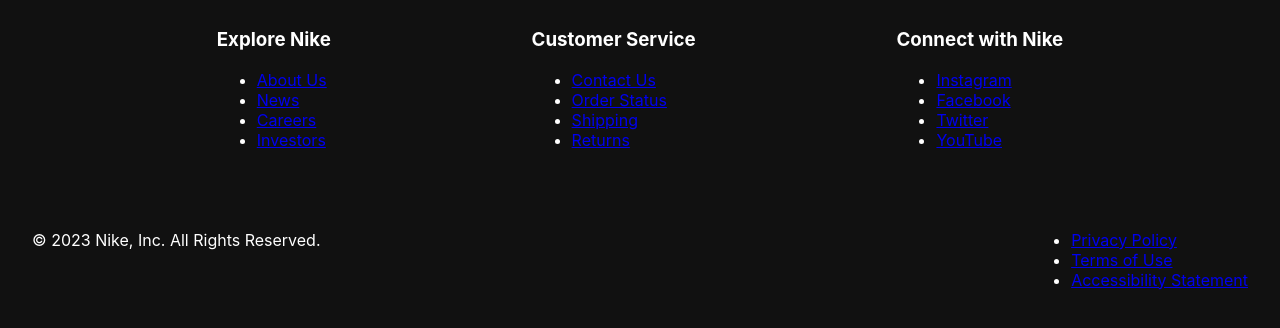
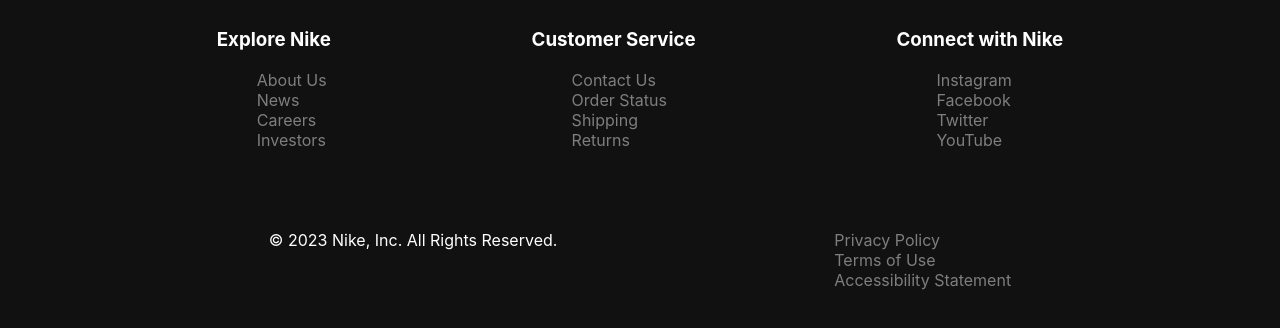
Before and after one commit to KasparsRevins/mui-copy-nike, a React (Create React App) app: page / in a window 1280 px wide. Shown: the part 1880-2208 px from the top of the page. Built offline with nearby package versions, Linux system fonts and the light colour scheme.

Commit message:
Footer done

```diff
--- a/src/components/Layout/Footer/footer.js
+++ b/src/components/Layout/Footer/footer.js
@@ -2,6 +2,12 @@
 import React from "react";
 
 const Footer = () => {
+
+  const linkStyle = {
+    textDecoration: "none",
+    color: "#7e7e7e",
+  };
+
   return (
     <footer>
       <Box
@@ -16,52 +22,52 @@
       >
         <div>
           <h3>Explore Nike</h3>
-          <ul>
+          <ul style={{ listStyleType: "none", }}>
             <li>
-              <a href="#">About Us</a>
+              <a href="#" style={linkStyle}>About Us</a>
             </li>
             <li>
-              <a href="#">News</a>
+              <a href="#" style={linkStyle}>News</a>
             </li>
             <li>
-              <a href="#">Careers</a>
+              <a href="#" style={linkStyle}>Careers</a>
             </li>
             <li>
-              <a href="#">Investors</a>
+              <a href="#" style={linkStyle}>Investors</a>
             </li>
           </ul>
         </div>
         <div>
           <h3>Customer Service</h3>
-          <ul>
+          <ul style={{ listStyleType: "none", }}>
             <li>
-              <a href="#">Contact Us</a>
+              <a href="#" style={linkStyle}>Contact Us</a>
             </li>
             <li>
-              <a href="#">Order Status</a>
+              <a href="#" style={linkStyle}>Order Status</a>
             </li>
             <li>
-              <a href="#">Shipping</a>
+              <a href="#" style={linkStyle}>Shipping</a>
             </li>
             <li>
-              <a href="#">Returns</a>
+              <a href="#" style={linkStyle}>Returns</a>
             </li>
           </ul>
         </div>
         <div>
           <h3>Connect with Nike</h3>
-          <ul>
+          <ul style={{ listStyleType: "none", }}>
             <li>
-              <a href="#">Instagram</a>
+              <a href="#" style={linkStyle}>Instagram</a>
             </li>
             <li>
-              <a href="#">Facebook</a>
+              <a href="#" style={linkStyle}>Facebook</a>
             </li>
             <li>
-              <a href="#">Twitter</a>
+              <a href="#" style={linkStyle}>Twitter</a>
             </li>
             <li>
-              <a href="#">YouTube</a>
+              <a href="#" style={linkStyle}>YouTube</a>
             </li>
           </ul>
         </div>
@@ -76,24 +82,26 @@
           padding: "2em",
         }}
       >
+        <div></div>
         <div>
           <p>
             &copy; {new Date().getFullYear()} Nike, Inc. All Rights Reserved.
           </p>
         </div>
         <div>
-          <ul>
+          <ul style={{ listStyleType: "none", }}>
             <li>
-              <a href="#">Privacy Policy</a>
+              <a href="#" style={linkStyle}>Privacy Policy</a>
             </li>
             <li>
-              <a href="#">Terms of Use</a>
+              <a href="#" style={linkStyle}>Terms of Use</a>
             </li>
             <li>
-              <a href="#">Accessibility Statement</a>
+              <a href="#" style={linkStyle}>Accessibility Statement</a>
             </li>
           </ul>
         </div>
+        <div></div>
       </Box>
     </footer>
   );
```
